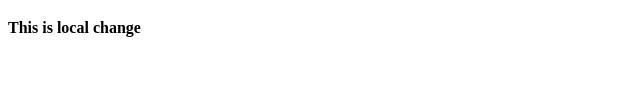
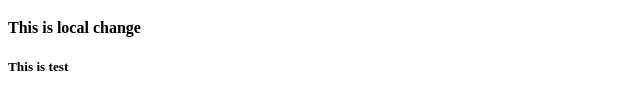
Before and after one commit to mohanraz81/webtest0308, a plain HTML site: page index.html in a window 1280 px wide. Shown: the part 218-328 px from the top of the page, 0-640 px from the left. Drawn offline with Linux system fonts and the light colour scheme.

Commit message:
changed index.html

```diff
--- a/index.html
+++ b/index.html
@@ -4,3 +4,4 @@
 <h3>This is a test change</h3>
 <h4> This is Github Change </h4>
 <h4>This is local change</h4>
+<h5>This is test</h5>
```
